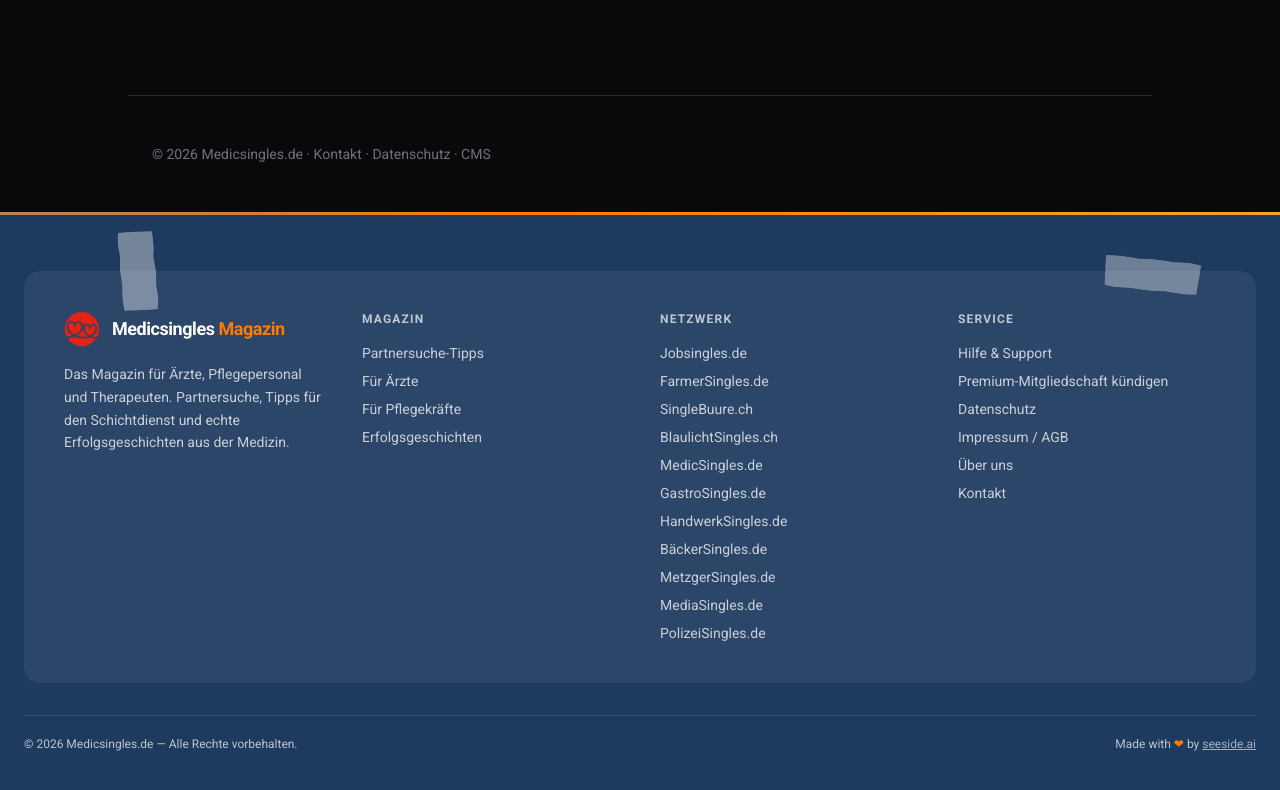
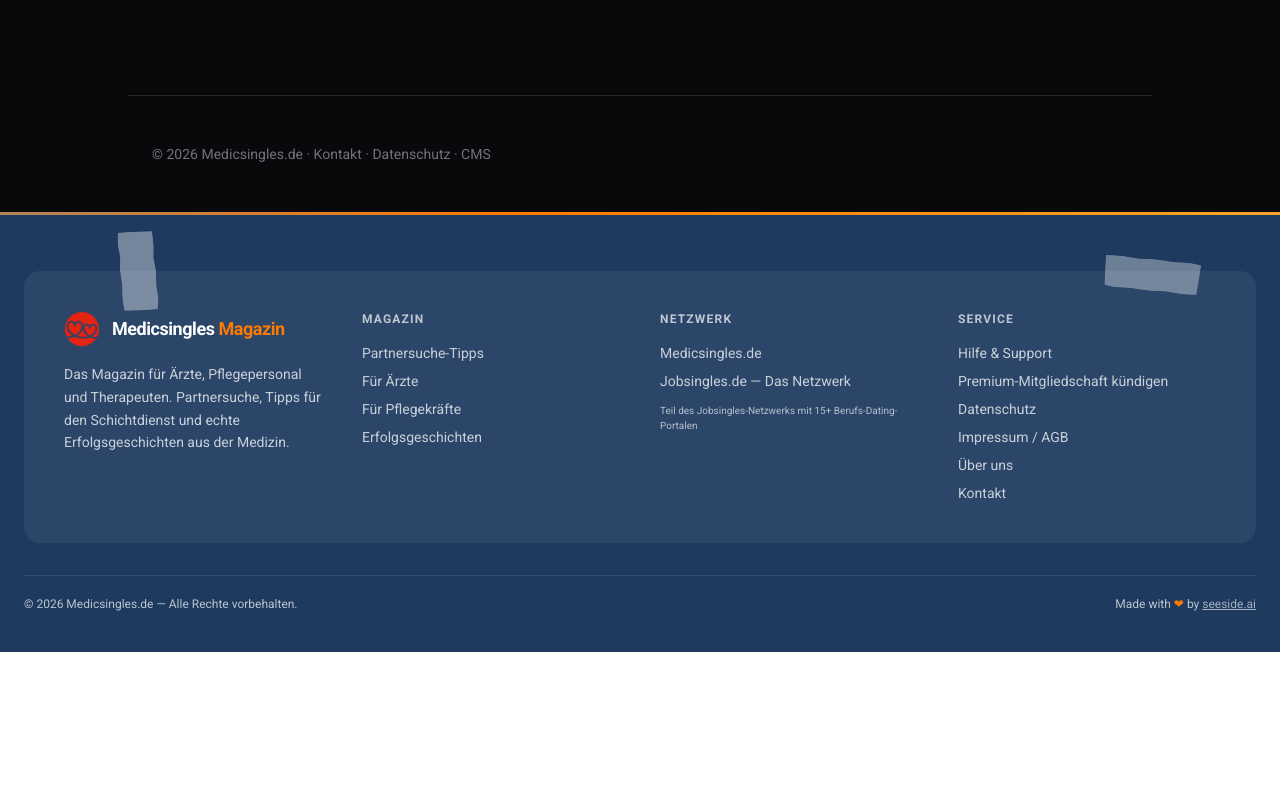
Before and after one commit to JobsinglesDE/medicsingles-magazin, a Next.js app: page / in a window 1280 px wide. Shown: the part 824-1614 px from the top of the page. After the commit the page ends 1476 px from the top, so only its background shows below. Built offline with nearby package versions, Linux system fonts and the light colour scheme.

Commit message:
fix: footer netzwerk auf 2 domains reduziert (wie blaulicht)

```diff
--- a/src/components/layout/Footer.tsx
+++ b/src/components/layout/Footer.tsx
@@ -80,40 +80,16 @@
                 Netzwerk
               </h4>
               <nav className="flex flex-col gap-2">
+                <a href="https://medicsingles.de" className="text-sm text-white/75 hover:text-brand-orange transition-colors">
+                  Medicsingles.de
+                </a>
                 <a href="https://jobsingles.de" rel="nofollow" className="text-sm text-white/75 hover:text-brand-orange transition-colors">
-                  Jobsingles.de
-                </a>
-                <a href="https://farmersingles.de" rel="nofollow" className="text-sm text-white/75 hover:text-brand-orange transition-colors">
-                  FarmerSingles.de
-                </a>
-                <a href="https://singlebuure.ch" rel="nofollow" className="text-sm text-white/75 hover:text-brand-orange transition-colors">
-                  SingleBuure.ch
-                </a>
-                <a href="https://blaulichtsingles.ch" rel="nofollow" className="text-sm text-white/75 hover:text-brand-orange transition-colors">
-                  BlaulichtSingles.ch
-                </a>
-                <a href="https://medicsingles.de" rel="nofollow" className="text-sm text-white/75 hover:text-brand-orange transition-colors">
-                  MedicSingles.de
-                </a>
-                <a href="https://gastrosingles.de" rel="nofollow" className="text-sm text-white/75 hover:text-brand-orange transition-colors">
-                  GastroSingles.de
-                </a>
-                <a href="https://handwerksingles.de" rel="nofollow" className="text-sm text-white/75 hover:text-brand-orange transition-colors">
-                  HandwerkSingles.de
-                </a>
-                <a href="https://baeckersingles.de" rel="nofollow" className="text-sm text-white/75 hover:text-brand-orange transition-colors">
-                  BäckerSingles.de
-                </a>
-                <a href="https://metzgersingles.de" rel="nofollow" className="text-sm text-white/75 hover:text-brand-orange transition-colors">
-                  MetzgerSingles.de
-                </a>
-                <a href="https://mediasingles.de" rel="nofollow" className="text-sm text-white/75 hover:text-brand-orange transition-colors">
-                  MediaSingles.de
-                </a>
-                <a href="https://polizeisingles.de" rel="nofollow" className="text-sm text-white/75 hover:text-brand-orange transition-colors">
-                  PolizeiSingles.de
+                  Jobsingles.de — Das Netzwerk
                 </a>
               </nav>
+              <p className="text-[10px] text-white/65 mt-3">
+                Teil des Jobsingles-Netzwerks mit 15+ Berufs-Dating-Portalen
+              </p>
             </div>
 
             {/* Service */}
```
